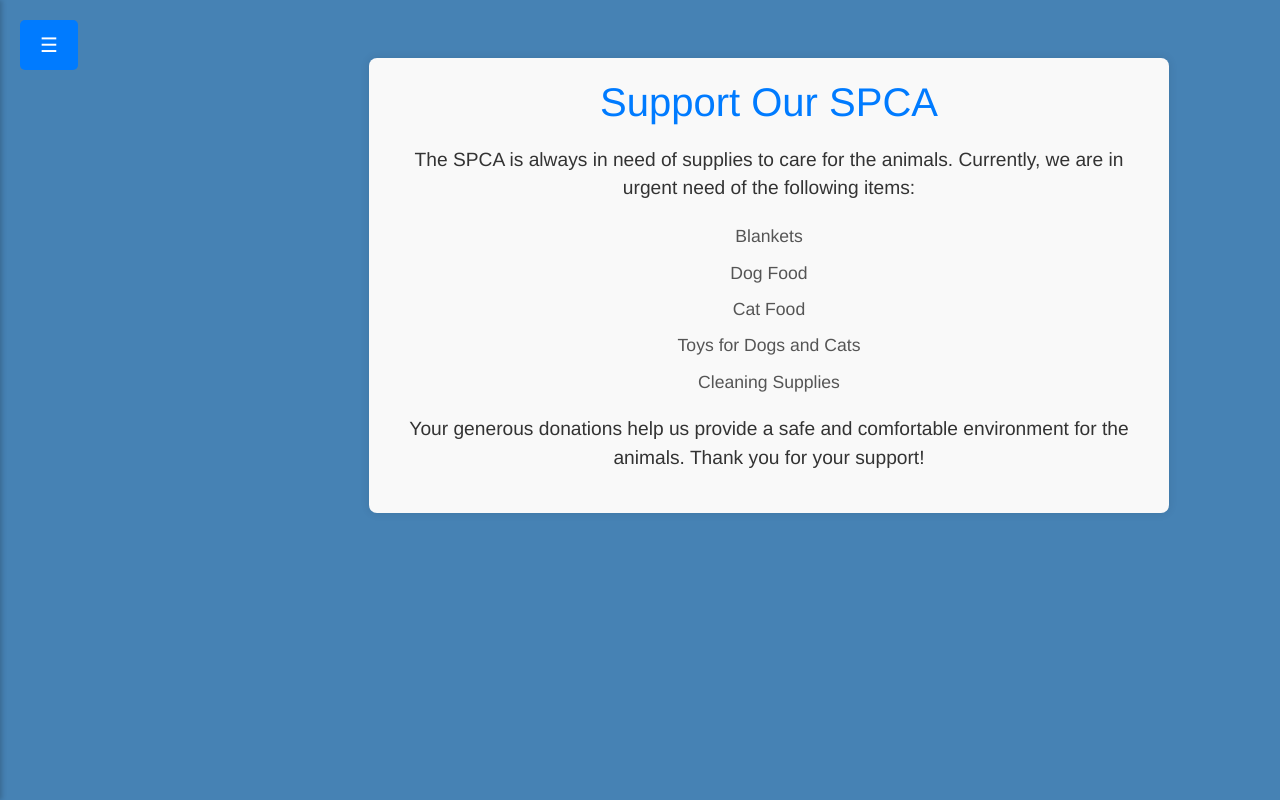
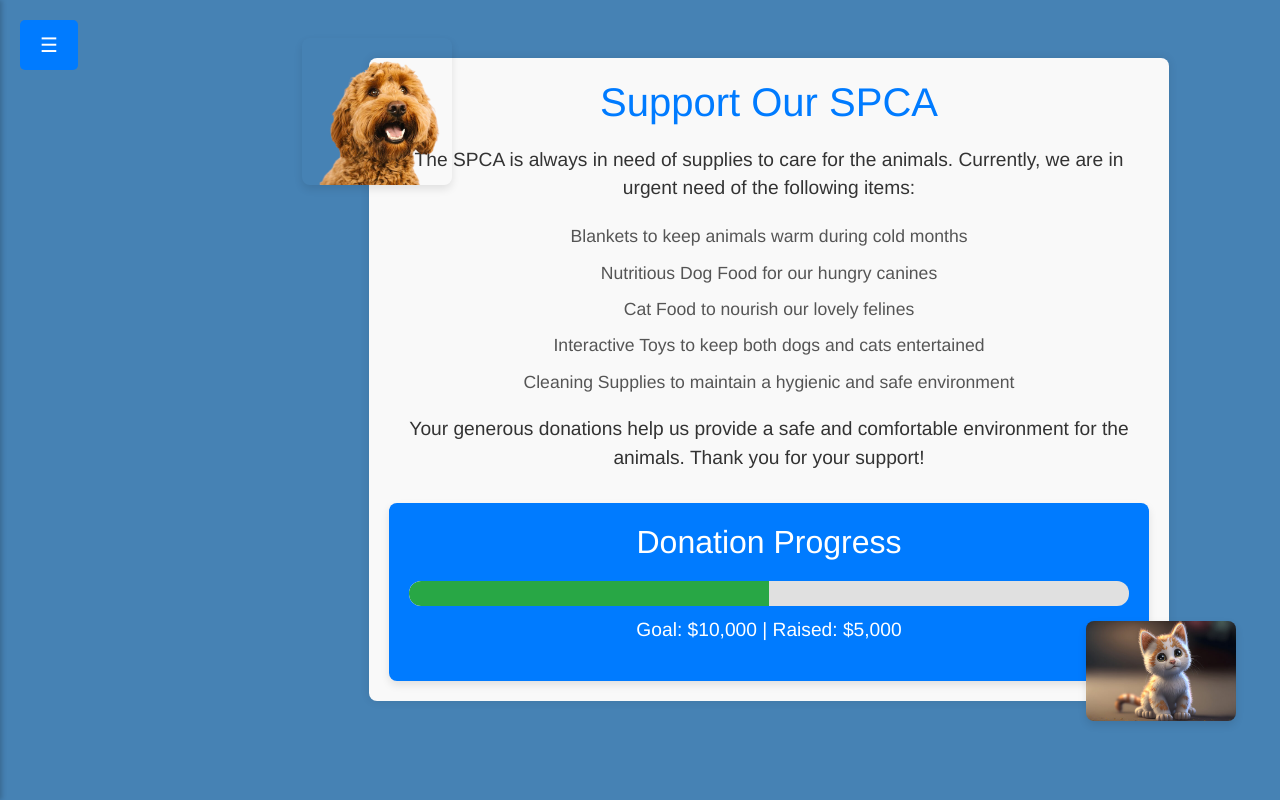
Before and after one commit to Stoffel5/WIL-SPCA-app, an ASP.NET Core app: page /donations in a window 1280 px wide. Run offline with ASP.NET Core 8, Linux system fonts and the light colour scheme; style sheets or scripts are compiled from the project's sources.

Commit message:
Added changes to donations page

```diff
--- a/WIL-SPCS/Pages/Adopt.razor
+++ b/WIL-SPCS/Pages/Adopt.razor
@@ -13,6 +13,7 @@
     <a href="/gallery" class="nav-link">Gallery</a>
     <a href="/boarding" class="nav-link">Animal Boarding</a>
     <a href="/events" class="nav-link">Events</a>
+
 </div>
 
 <!-- Main content -->
@@ -175,7 +176,6 @@
             background-color: #218838;
         }
 
-    /* Carousel image size adjustments */
     .carousel-item img.carousel-img {
         max-height: 400px;
         object-fit: cover;
@@ -205,7 +205,6 @@
         padding: 0;
     }
 
-    /* Side Navbar Styles */
     .side-navbar {
         height: 100%;
         width: 0;
--- a/WIL-SPCS/Pages/Donations.razor
+++ b/WIL-SPCS/Pages/Donations.razor
@@ -1,6 +1,6 @@
 @page "/donations"
-<button class="open-nav-btn" onclick="openNav()">☰ </button>
-<!-- Side Navigation Bar -->
+<button class="open-nav-btn" onclick="openNav()">☰</button>
+
 <div id="sideNavbar" class="side-navbar">
     <a href="javascript:void(0)" class="close-btn" onclick="closeNav()">×</a>
     <a href="/adopt" class="nav-link">Adopt a Pet</a>
@@ -10,27 +10,46 @@
     <a href="/gallery" class="nav-link">Gallery</a>
     <a href="/boarding" class="nav-link">Animal Boarding</a>
     <a href="/events" class="nav-link">Events</a>
-    <!-- Add more links here as needed -->
+
 </div>
 
-<!-- Main Content -->
+
 <div class="main-content">
-    <!-- Donations Page Content -->
+
     <div class="donations-container">
         <h1 class="centered-heading">Support Our SPCA</h1>
         <p class="intro-paragraph">
             The SPCA is always in need of supplies to care for the animals. Currently, we are in urgent need of the following items:
         </p>
         <ul class="donation-list">
-            <li>Blankets</li>
-            <li>Dog Food</li>
-            <li>Cat Food</li>
-            <li>Toys for Dogs and Cats</li>
-            <li>Cleaning Supplies</li>
+            <li>Blankets to keep animals warm during cold months</li>
+            <li>Nutritious Dog Food for our hungry canines</li>
+            <li>Cat Food to nourish our lovely felines</li>
+            <li>Interactive Toys to keep both dogs and cats entertained</li>
+            <li>Cleaning Supplies to maintain a hygienic and safe environment</li>
         </ul>
         <p class="intro-paragraph">
             Your generous donations help us provide a safe and comfortable environment for the animals. Thank you for your support!
         </p>
+
+        <!-- Donation Progress Bar -->
+        <div class="progress-container">
+            <h2 class="progress-heading">Donation Progress</h2>
+            <div class="progress-bar">
+                <div class="progress-fill" style="width: 50%;"></div>
+            </div>
+            <p class="progress-text">Goal: $10,000 | Raised: $5,000</p>
+        </div>
+    </div>
+
+
+    <div class="image-container">
+        <img src="css/cat.jpg" alt="Support Our SPCA" class="donation-image">
+    </div>
+
+
+    <div class="top-image-container">
+        <img src="css/friendlydoggie.png" alt="SPCA Logo" class="top-image">
     </div>
 </div>
 
@@ -40,11 +59,11 @@
         width: 250px;
         position: fixed;
         top: 0;
-        left: -250px; /* Initially hidden */
-        background-color: #007BFF; /* Blue background for navbar */
+        left: -250px;
+        background-color: #007BFF;
         color: white;
         overflow-x: hidden;
-        transition: 0.3s; /* Smooth transition for opening and closing */
+        transition: 0.3s;
         padding-top: 60px;
         box-shadow: 2px 0 5px rgba(0, 0, 0, 0.2);
         z-index: 1000;
@@ -60,7 +79,7 @@
         }
 
             .side-navbar .nav-link:hover {
-                background-color: #0056b3; /* Darker blue for hover effect */
+                background-color: #0056b3;
             }
 
         .side-navbar .close-btn {
@@ -68,7 +87,6 @@
             top: 10px;
             right: 25px;
             font-size: 36px;
-            margin-left: 50px;
         }
 
         .side-navbar.active {
@@ -76,42 +94,56 @@
         }
 
     .main-content {
-        margin-left: 250px; /* Adjust to account for the width of the side navbar */
-        padding: 20px; /* Padding for the content area */
+        margin-left: 250px;
+        padding: 20px;
+        position: relative;
+    }
+
+    .top-image-container {
+        position: absolute;
+        top: 20px;
+        left: 20px;
+        width: 150px;
+    }
+
+    .top-image {
+        max-width: 100%;
+        border-radius: 8px;
+        box-shadow: 0px 4px 8px rgba(0, 0, 0, 0.1);
     }
 
     .donations-container {
         padding: 20px;
         text-align: center;
-        background-color: #f9f9f9; /* Light background for the container */
+        background-color: #f9f9f9;
         border-radius: 8px;
         box-shadow: 0px 0px 10px rgba(0, 0, 0, 0.1);
         margin: 20px auto;
-        max-width: 800px; /* Limits width for better readability */
+        max-width: 800px;
     }
 
     .centered-heading {
         font-size: 2.5em;
-        color: #007BFF; /* Blue color for the heading */
+        color: #007BFF;
         margin-bottom: 20px;
     }
 
     .intro-paragraph {
         font-size: 1.2em;
-        color: #333; /* Darker text color for contrast */
+        color: #333;
         margin-bottom: 20px;
     }
 
     .donation-list {
-        list-style-type: none; /* Removes default bullet points */
+        list-style-type: none;
         padding: 0;
         font-size: 1.1em;
-        color: #555; /* Slightly lighter text color */
+        color: #555;
         margin-bottom: 20px;
     }
 
         .donation-list li {
-            margin-bottom: 10px; /* Space between list items */
+            margin-bottom: 10px;
         }
 
     .open-nav-btn {
@@ -127,6 +159,58 @@
         left: 20px;
         z-index: 1001;
     }
+
+    .progress-container {
+        margin-top: 30px;
+        padding: 20px;
+        background-color: #007BFF;
+        color: white;
+        border-radius: 8px;
+        box-shadow: 0px 4px 8px rgba(0, 0, 0, 0.1);
+        text-align: center;
+    }
+
+    .progress-heading {
+        font-size: 2em;
+        margin-bottom: 20px;
+    }
+
+    .progress-bar {
+        width: 100%;
+        height: 25px;
+        background-color: #e0e0e0;
+        border-radius: 12px;
+        overflow: hidden;
+        margin-bottom: 10px;
+        position: relative;
+    }
+
+    .progress-fill {
+        height: 100%;
+        background-color: #28a745;
+        border-radius: 12px 0 0 12px;
+        transition: width 0.3s;
+    }
+
+    .progress-text {
+        font-size: 1.2em;
+    }
+
+    .image-container {
+        position: absolute;
+        bottom: 20px;
+        right: 20px;
+        width: 150px;
+        height: auto;
+    }
+
+    .donation-image {
+        max-width: 100%;
+        border-radius: 8px;
+        box-shadow: 0px 4px 8px rgba(0, 0, 0, 0.1);
+    }
+
+
 </style>
 
 <script>
```
Also changed, not shown: WIL-SPCS/wwwroot/css/cat.jpg (added), WIL-SPCS/wwwroot/css/cattt.jpg (added), WIL-SPCS/wwwroot/css/friendlydoggie.png (added).
